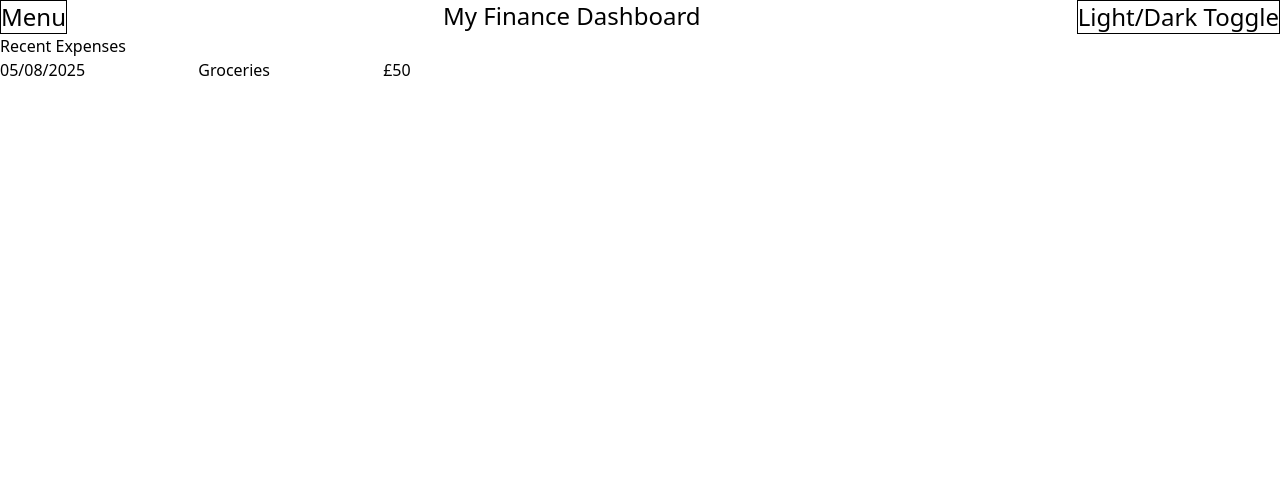
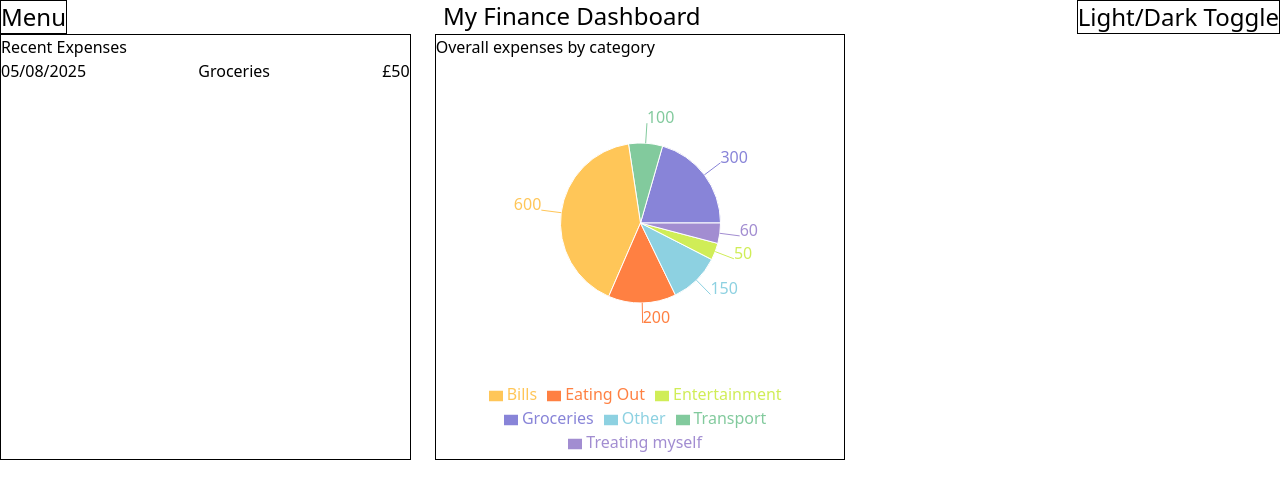
Before and after one commit to tcyw2910/finance-dashboard, a React (Vite) app: page / in a window 1280 px wide. Shown: the top 498 px of the page. Built offline with nearby package versions, Linux system fonts and the light colour scheme.

Commit message:
feat: add a pie chart that displays overall expense by category.

```diff
--- a/package.json
+++ b/package.json
@@ -13,6 +13,8 @@
     "@tailwindcss/vite": "^4.1.11",
     "react": "^19.1.0",
     "react-dom": "^19.1.0",
+    "rechart": "^0.0.1",
+    "recharts": "^3.1.2",
     "tailwindcss": "^4.1.11"
   },
   "devDependencies": {
--- a/src/components/cards/CategoryPieChartCard.tsx
+++ b/src/components/cards/CategoryPieChartCard.tsx
@@ -0,0 +1,42 @@
+import { PieChart, Pie, Cell, ResponsiveContainer, Tooltip, Legend } from "recharts";
+import { Card } from "../shared/Card";
+
+const COLORS = ['#8884d8', '#82ca9d', '#ffc658', '#ff8042', '#8dd1e1', '#d0ed57', '#a28dd1'];
+
+const data = [
+    { name: 'Groceries', value: 300 },
+    { name: 'Transport', value: 100 },
+    { name: 'Bills', value: 600 },
+    { name: 'Eating Out', value: 200 },
+    { name: 'Other', value: 150 },
+    { name: 'Entertainment', value: 50 },
+    { name: 'Treating myself', value: 60 },
+];
+
+export const CategoryPieChartCard = () => {
+    return (
+        <Card title="Overall expenses by category">
+            <div className="h-100">
+                <ResponsiveContainer width="100%" height="100%">
+                    <PieChart>
+                        <Pie
+                            data={data}
+                            dataKey="value"
+                            nameKey="name"
+                            cx="50%"
+                            cy="50%"
+                            outerRadius={80}
+                            label
+                        >
+                            {data.map((_, index) => (
+                                <Cell key={`cell-${index}`} fill={COLORS[index % COLORS.length]} />
+                            ))}
+                        </Pie>
+                        <Tooltip />
+                        <Legend />
+                    </PieChart>
+                </ResponsiveContainer>
+            </div>
+        </Card>
+    );
+};
--- a/src/components/layout/DashboardLayout.tsx
+++ b/src/components/layout/DashboardLayout.tsx
@@ -1,12 +1,14 @@
 import { RecentExpensesCard } from '../cards/RecentExpensesCard';
+import { CategoryPieChartCard } from '../cards/CategoryPieChartCard';
 
 const DashboardLayout = () => (
     <div className='grid grid-cols-3 gap-6'>
         <RecentExpensesCard />
+        <CategoryPieChartCard />
         {/* <DebtorsCard />
         <CreditorsCard />
-        <MonthlyExpensesBarChartCard />
-        <CategoryPieChartCard />  */}
+        <MonthlyExpensesBarChartCard />  */}
+
     </div>
 )
 
--- a/src/components/shared/Card.tsx
+++ b/src/components/shared/Card.tsx
@@ -6,7 +6,7 @@ type CardProps = {
 };
 
 export const Card = ({ title, children }: CardProps) => (
-    <div>
+    <div className="border">
         <h2>{title}</h2>
         {children}
     </div>
```
Also changed, not shown: 1 other file (tests, documents, lock files or other folders).
